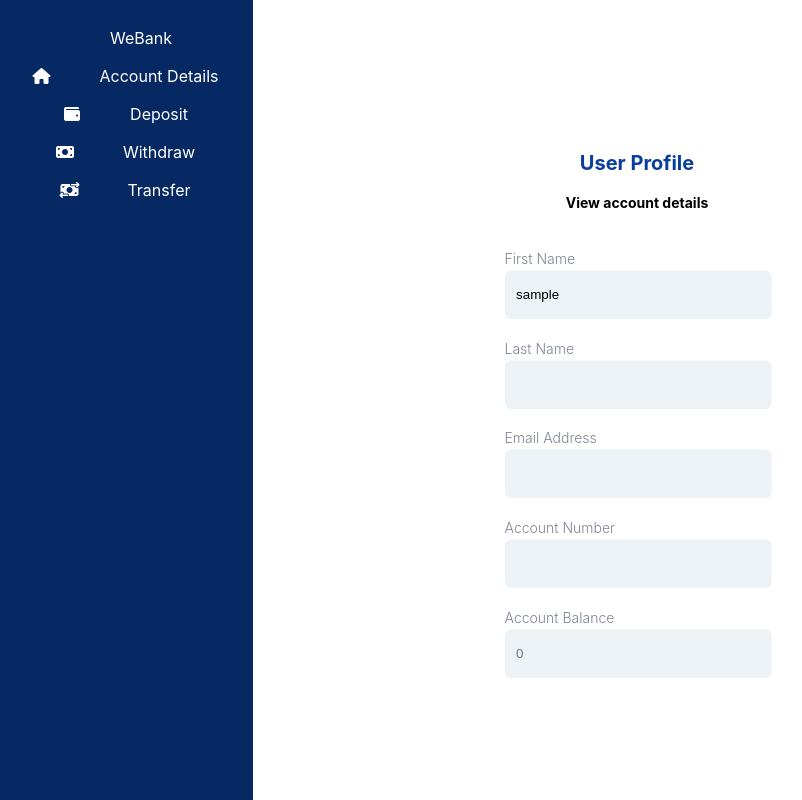
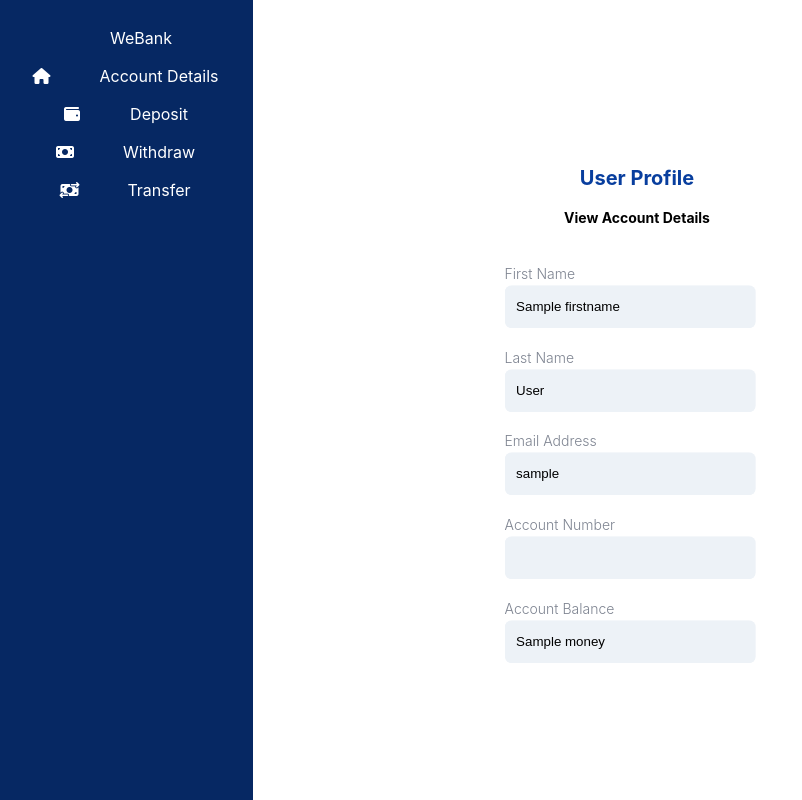
Before and after one commit to RolakeAnifowose/Advanced-Software-Engineering-Assignment-1, a Flask app: template templates/dashboard.html in a window 1280 px wide. Shown: the whole page, without its empty margins (3-805 px from the left). Run offline with Flask 3, Linux system fonts and the light colour scheme; the visitor is signed in with stand-in values (Sample User, id 1); the template is opened without the code that fills it: most values are stand-ins (such as "Sample title", 1, 10 or a date in 2020); some libraries are stand-ins or nearby versions.

Commit message:
Final update to the dashboard page

```diff
--- a/templates/dashboard.html
+++ b/templates/dashboard.html
@@ -1,46 +1,50 @@
-<!DOCTYPE html>
+{% if 'user' in session %}
 <head>
     <link rel="stylesheet" href="{{url_for('static', filename='style.css') }}" />
     <script src="https://kit.fontawesome.com/5daa8eb347.js" crossorigin="anonymous"></script>
     <title>Dashboard</title>
 </head>
 
+
+
 <body>
+    <div id="mainpages">
     <div id="sidebar">
         <a href="/"><span>WeBank</span></a>
-        <a href="dashboard"><i class="fa-solid fa-house fa-fw"></i><span>Account Details</span></a>
+        <a href="/"><i class="fa-solid fa-house fa-fw"></i><span>Account Details</span></a>
         <a href="deposit"><i class="fa-solid fa-wallet fa-fw"></i><span>Deposit</span></a>
         <a href="withdraw"><i class="fa-solid fa-money-bill fa-fw"></i><span>Withdraw</span></a>
         <a href="transfer"><i class="fa-solid fa-money-bill-transfer fa-fw"></i><span>Transfer</span></a>
     </div>
+
     <form method="post">
-        <div id="content">
         <div>
-                <h2 id ="mainformtext">User Profile</h2>
-                <h4>View account details</h4>
+            <h2 id="mainformtext">User Profile</h2>
+            <h4>View Account Details</h4>
         </div>
+
         <div class="form-group">
             <label for="firstname">First Name</label><br>
-                <span><input type="text" name="firstname" value="{{session['user']}}" readonly></span>
+            <span><input type="text" name="firstname" value="{{ firstname }}" readonly></span>
         </div>
         <div class="form-group">
             <label for="lastname">Last Name</label><br>
-                <span><input type="text" name="lastname"></span>
+            <span><input type="text" name="lastname" value="{{ lastname }}" readonly></span>
         </div>
         <div class="form-group">
             <label for="email">Email Address</label><br>
-                <span><input type="text" name="email"></span>
+            <span><input type="text" name="email" value="{{session['user']}}" readonly></span>
         </div>
         <div class="form-group">
             <label for="accountnumber">Account Number</label><br>
-                <span><input type="number" name="accountnumber"></span>
+            <span><input type="text" name="accountnumber" readonly ></span>
         </div>
         <div class="form-group">
             <label for="accountbalance">Account Balance</label><br>
-                <span><input type="number" placeholder = "0" name="accountbalance" value="{{money}}" readonly></span>
+            <span><input type="text" placeholder = "0" name="accountbalance" value="{{money}}" readonly></span>
         </div>
     </div>
     </form>
-</body>
+    </div>
 
-</html>
+{% endif %}
```
Lines whose indentation alone changed are shown as unchanged.
